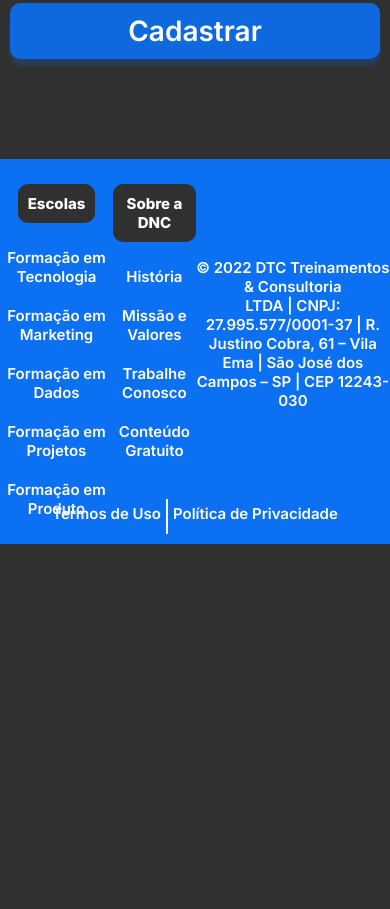
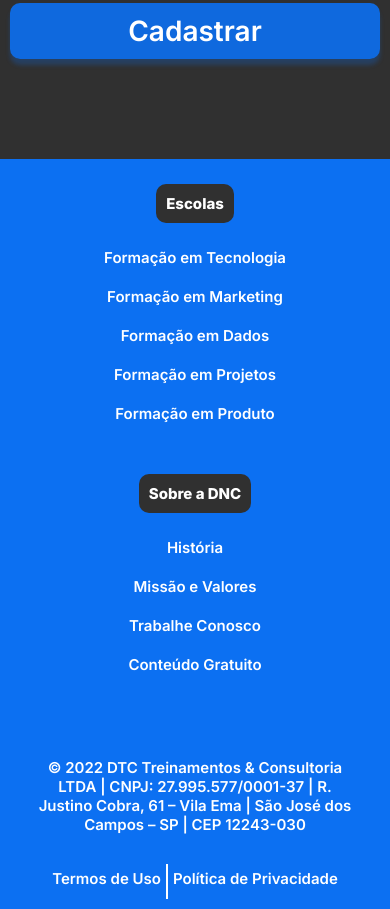
Before and after one commit to Jeffrodrigues1/bootcamp-dnc, a plain HTML site: page index.html in a window 390 px wide. Shown: the part 1510-2419 px from the top of the page. Before the commit the page ends 2054 px from the top, so only its background shows below. Drawn offline with Linux system fonts and the light colour scheme.

Commit message:
Adicionando media Query no Footer

```diff
--- a/style.css
+++ b/style.css
@@ -284,4 +284,18 @@ footer .linha2 a:first-child{
     .checkboxItens label{
         font-size: 17px;
     }
+
+    /* Footer*/
+
+    footer .linha1{
+        flex-direction: column;
+    }
+
+    footer .endereço{
+        margin-bottom: 20px;
+    }
+
+    footer nav{
+        height: 290px;
+    }
 }
```
